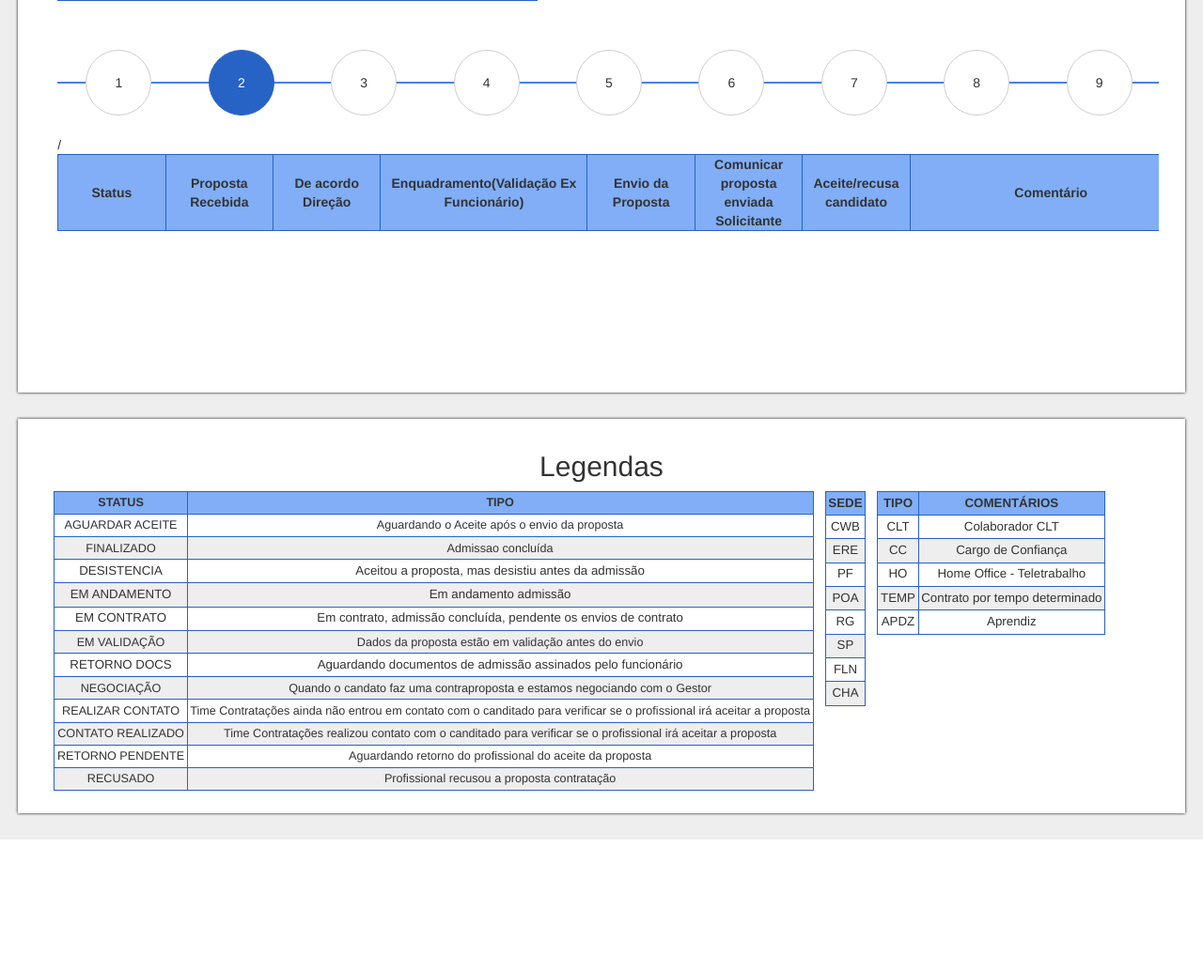
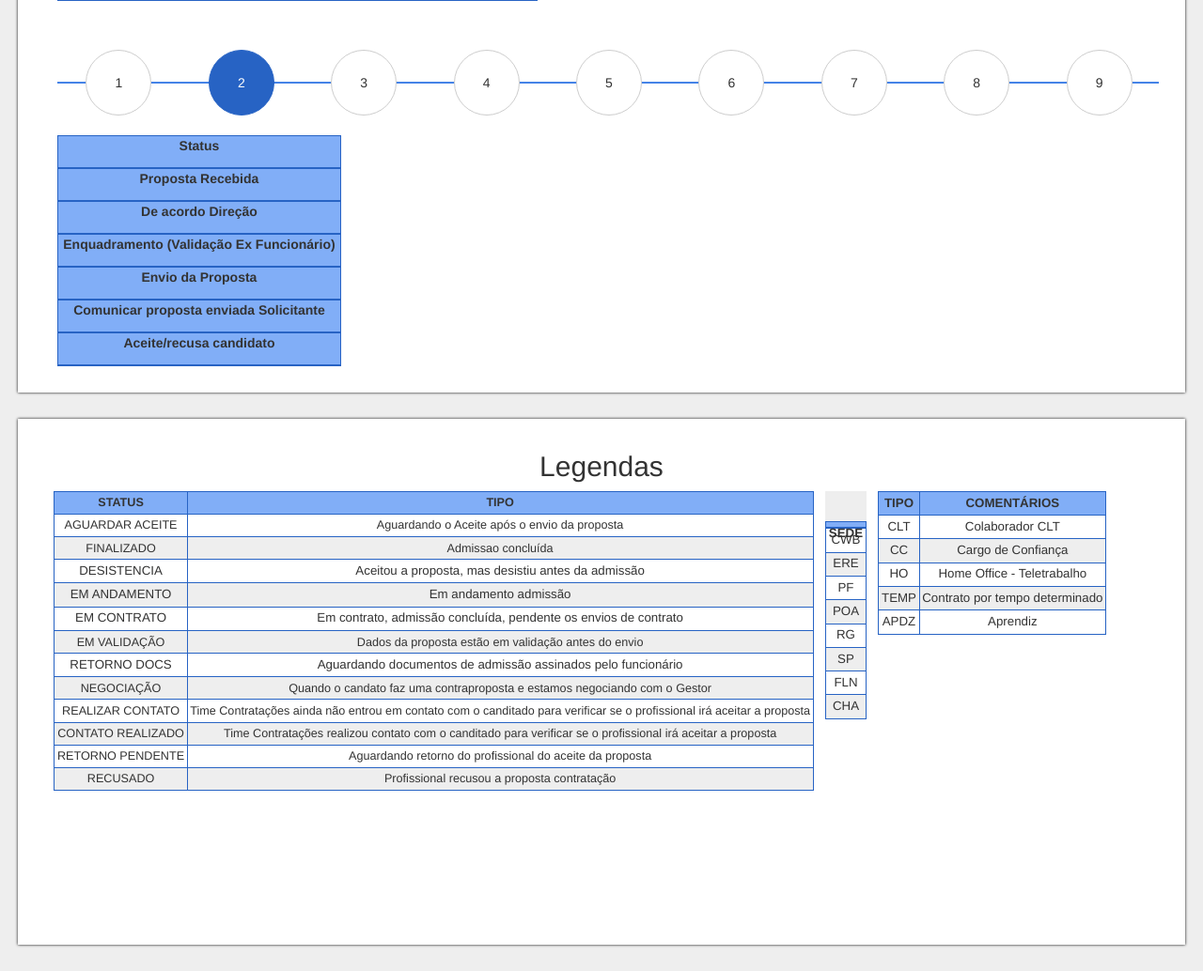
Before and after one commit to edalastra/RHCompasso, a PHP site: page /RHCompasso/telas/funcionario.php in a window 1280 px wide. Shown: the part 313-1347 px from the top of the page at 94% size. Before the commit the page ends 1207 px from the top, so only its background shows below. Run offline with PHP 8.4, Linux system fonts and the light colour scheme; the visitor is signed in with stand-in values (Sample User, id 1); data comes from the database, SQL or seed files in the repository; data that the repository does not hold is empty.

Commit message:
so pra da pll

```diff
--- a/css/menuPrincipal.css
+++ b/css/menuPrincipal.css
@@ -322,3 +322,56 @@ th{
     font-size: 2em;
 
 }
+
+
+
+
+
+
+ @media (min-width: 767px) {
+  .testandoo{
+  float: left;
+  margin-top: 74%;
+}
+  .legendas {
+    height: 40em !important;
+}
+    .duds-responsive {
+    display: block;
+    position: relative;
+    width: 100%;
+  }
+
+  .duds-responsive thead,
+  .duds-responsive tbody,
+  .duds-responsive th,
+  .duds-responsive td,
+  .duds-responsive tr {
+    display: block;
+  }
+  .duds-responsive td,
+  .duds-responsive th {
+    height: 35px;
+  }
+
+  .duds-responsive thead {
+    float: left;
+  }
+
+  .duds-responsive tbody {
+    width: auto;
+    position: relative;
+    overflow-x: auto;
+    -webkit-overflow-scrolling: touch;
+    white-space: nowrap;
+  }
+
+  .duds-responsive tbody tr {
+    display: inline-block;
+  }
+
+  .duds td:last-child {
+     border-right: #999999 solid 1px;
+  }
+
+}
--- a/telas/funcionario.php
+++ b/telas/funcionario.php
@@ -159,21 +159,21 @@ $comunicar = buscaProposta($conn, $id);
                         </div>
                     </div>
                 </div>
-            <table id='first-table'>
+            <table id='first-table' class="duds duds-responsive">
                 <h2 id='titulo-table'></h2>
                 <thead>
                     <tr>
                         <th>Status</th>
                         <th>Proposta Recebida</th>
                         <th>De acordo Direção</th>
-                        <th width = '220px'>Enquadramento(Validação Ex Funcionário)</th>
+                        <th>Enquadramento (Validação Ex Funcionário)</th>
                         <th>Envio da Proposta</th>
                         <th>Comunicar proposta enviada Solicitante</th>
                         <th>Aceite/recusa candidato</th>
-                        <th width = '300px'>Comentário</th>
+                        <th>Comentário</th>
                         <th>Comunicar Status da Proposta ao Solicitante</th>
-                        <th width='200px'>Projeto</th>
-                        <th width='100px'></th>
+                        <th>Projeto</th>
+                        <th></th>
                         <th></th>
                     </tr>
                 </thead>
@@ -212,7 +212,7 @@ $comunicar = buscaProposta($conn, $id);
                             <option value="RETORNO PENDENTE">RETORNO PENDENTE</option>
                             <option value="NEGOCIAÇÃO">NEGOCIAÇÃO</option>
                             <option value="RECUSADO">RECUSADO</option></select></td>
-/
+
                             <td><input type='date' class='intable' required name="PROPOSTA_RECEBIDA" value="<?=$recebida['PROPOSTA_RECEBIDA']?>"></td>
                             <td><input type="date" class='intable' required name ="DE_ACORDO_DIRECAO" value="<?=$deacordo['DE_ACORDO_DIRECAO']?>"></td>
                             <td><input type="date" class='intable' required name="ENQUADRAMENTO" value="<?=$enquadramento['ENQUADRAMENTO']?>"></td>
@@ -288,7 +288,7 @@ $comunicar = buscaProposta($conn, $id);
                 </table>
                 <table class='legendas-sedes'>
                 <tr>
-                    <th class='tb2'>SEDE</th>
+                    <th class='tb2 testandoo'>SEDE</th>
                 </tr>
                 <?php foreach ($listar as $linha):?>
                 <tr><td class='tb2'><?php echo $linha['NOME_SEDE']?></td></tr>
--- a/telas/suporteinterno.php
+++ b/telas/suporteinterno.php
@@ -12,7 +12,7 @@ $listar = listar($conn);
     }
 
 $suporte = buscasuporte($conn, $id);
-$testeGrupoEmail = $suporte['GRUPOS_DE_EMAIL'];
+$testeGrupoEmail = $suporte['_DE_EMAIL'];
 $resultado1 = mysqli_query($conn,"SELECT ID_USUARIO, NOME, DATE_FORMAT(DATA_ADMISSAO,'%d/%m/%Y') as DATA_ADMISSAO,STATUS FROM propostas_contratacoes as p LEFT JOIN admissao_dominio as a on p.ID_USUARIO = a.USUARIO_ID where ID_USUARIO = '$id'");
 $conn1 = mysqli_num_rows($resultado1);
 $resultado = mysqli_query($conn, "SELECT  `ID_USUARIO`, `EMAIL_SUP`, `USUARIO`, `SENHA`, `EQUIPAMENTO`, `TRANSLADO`, `GRUPOS_DE_EMAIL` FROM `suporte_interno` as p LEFT JOIN admissao_dominio as a on p.ID_USUARIO = a.USUARIO_ID where ID_USUARIO = '$id'");
@@ -204,7 +204,7 @@ $nome_email = buscaFuncionarios($conn, $id);
                             <td><input type="text" class='intable' name="SENHA" required value="<?=$senha['SENHA']?>"></td>
                             <td><input type="text" class='intable' name="EQUIPAMENTO" required value="<?=$equipamento['EQUIPAMENTO']?>"></td>
                             <td><input type="text" class='intable' name="TRANSLADO" required value="<?=$translado['TRANSLADO']?>"></td>
-                            <td><input type="text" class='intable' name="GRUPOS_DE_EMAIL" required value="<?=$translado['GRUPOS_DE_EMAIL']?>"></td>
+                            <td><input type="text" class='intable' name="_DE_EMAIL" required value="<?=$translado['_DE_EMAIL']?>"></td>
                             <td></td>
                             <td><button title="Salvar" type="submit" class="botao-salvar btao btn btn-default">Salvar</td>
                     </form>
```
